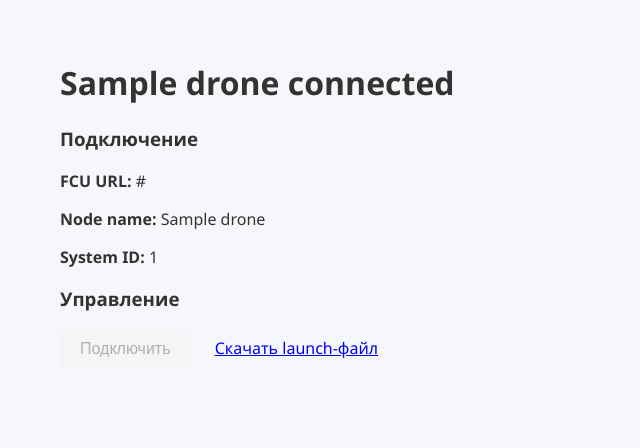
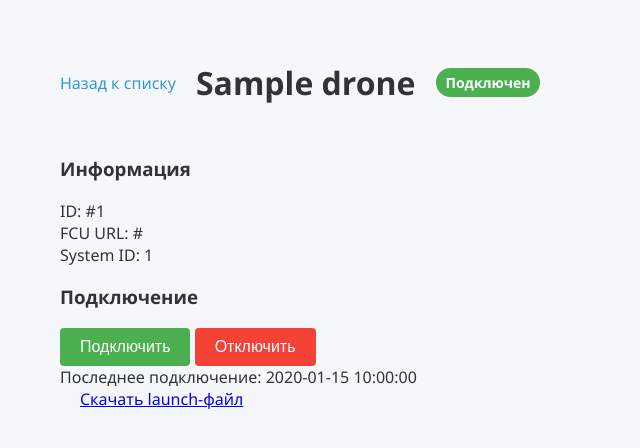
Before and after one commit to urmasa-tar/dron_App, a Flask app: template drone_backend/app/templates/drone_detail.html in a window 1280 px wide. Shown: the part 68-516 px from the top of the page, without its empty margins (0-640 px from the left). Run offline with Flask 3, Linux system fonts and the light colour scheme; the template is opened without the code that fills it: most values are stand-ins (such as "Sample title", 1, 10 or a date in 2020).

Commit message:
just ip connection

```diff
--- a/drone_backend/app/templates/drone_detail.html
+++ b/drone_backend/app/templates/drone_detail.html
@@ -2,45 +2,230 @@
 
 {% block content %}
 <div class="container drone-detail">
-    <h1>{{ drone.name }} <span class="badge badge-{{ 'success' if drone.status == 'connected' else 'secondary' }}">
-        {{ drone.status }}
-    </span></h1>
+    <div class="drone-header">
+        <a href="{{ url_for('website.index') }}" class="back-link">
+            <i class="fas fa-arrow-left"></i> Назад к списку
+        </a>
+        <h1>{{ drone.name }}</h1>
+        <span class="status-badge status-{{ drone.status }}">
+            {% if drone.status == 'connected' %}
+                Подключен
+            {% else %}
+                Отключен
+            {% endif %}
+        </span>
+    </div>
 
-    <div class="drone-info">
+    <div class="drone-info-grid">
         <div class="info-card">
-            <h3>Подключение</h3>
-            <p><strong>FCU URL:</strong> {{ drone.fcu_url }}</p>
-            <p><strong>Node name:</strong> {{ drone.node_name }}</p>
-            <p><strong>System ID:</strong> {{ drone.system_id }}</p>
+            <h3><i class="fas fa-info-circle"></i> Информация</h3>
+            <div class="info-row">
+                <span class="info-label">ID:</span>
+                <span class="info-value">#{{ drone.id }}</span>
+            </div>
+            <div class="info-row">
+                <span class="info-label">FCU URL:</span>
+                <span class="info-value">{{ drone.fcu_url }}</span>
+            </div>
+            <div class="info-row">
+                <span class="info-label">System ID:</span>
+                <span class="info-value">{{ drone.system_id }}</span>
+            </div>
         </div>
 
         <div class="info-card">
-            <h3>Управление</h3>
-            <button class="btn btn-connect"
-                    onclick="connectDrone({{ drone.id }})"
-                    {{ 'disabled' if drone.status == 'connected' }}>
-                Подключить
-            </button>
-            <a href="/download/launch/{{ drone.name }}" class="btn btn-download">
-                Скачать launch-файл
-            </a>
+            <h3><i class="fas fa-plug"></i> Подключение</h3>
+            <div class="connection-controls">
+                <button id="connect-btn" class="btn btn-connect"
+                        data-drone-id="{{ drone.id }}"
+                        {% if drone.status == 'connected' %}disabled{% endif %}>
+                    <i class="fas fa-link"></i> Подключить
+                </button>
+                <button id="disconnect-btn" class="btn btn-disconnect"
+                        data-drone-id="{{ drone.id }}"
+                        {% if drone.status != 'connected' %}disabled{% endif %}>
+                    <i class="fas fa-unlink"></i> Отключить
+                </button>
+            </div>
+            <div id="connection-status" class="connection-status">
+                {% if drone.status == 'connected' %}
+                    Последнее подключение: {{ drone.added_at }}
+                {% endif %}
+            </div>
         </div>
+    </div>
+
+    <div class="drone-actions">
+        <a href="{{ url_for('website.download_launch', drone_name=drone.name) }}"
+           class="btn btn-download">
+            <i class="fas fa-download"></i> Скачать launch-файл
+        </a>
     </div>
 </div>
 
+<div id="alert-container" style="position: fixed; top: 20px; right: 20px;"></div>
+
 <script>
-function connectDrone(droneId) {
-    fetch(`/drone/${droneId}/connect`, {
-        method: 'POST'
-    })
-    .then(response => response.text())
-    .then(data => {
-        alert(data);
-        window.location.reload();
-    })
-    .catch(error => {
-        alert('Ошибка подключения: ' + error);
+// Используем делегирование событий вместо inline onclick
+document.addEventListener('DOMContentLoaded', function() {
+    // Обработчик для кнопки подключения
+    document.addEventListener('click', function(e) {
+        if (e.target.closest('#connect-btn')) {
+            const btn = e.target.closest('#connect-btn');
+            const droneId = btn.dataset.droneId;
+            connectDrone(droneId);
+        }
+
+        if (e.target.closest('#disconnect-btn')) {
+            const btn = e.target.closest('#disconnect-btn');
+            const droneId = btn.dataset.droneId;
+            disconnectDrone(droneId);
+        }
     });
+});
+
+// Функция подключения дрона
+async function connectDrone(droneId) {
+    const btn = document.getElementById('connect-btn');
+    const statusDiv = document.getElementById('connection-status');
+
+    btn.disabled = true;
+    btn.innerHTML = '<i class="fas fa-spinner fa-spin"></i> Подключение...';
+
+    try {
+        const response = await fetch(`/drone/${droneId}/connect`, {
+            method: 'POST',
+            headers: {
+                'Accept': 'application/json',
+                'Content-Type': 'application/json'
+            }
+        });
+
+        const data = await response.json();
+
+        if (!response.ok) {
+            throw new Error(data.message || 'Ошибка сервера');
+        }
+
+        showAlert(`Успешно подключено к дрону. PID: ${data.pid}`, 'success');
+        setTimeout(() => window.location.reload(), 1000);
+    } catch (error) {
+        console.error('Ошибка подключения:', error);
+        showAlert(error.message, 'error');
+    } finally {
+        btn.disabled = false;
+        btn.innerHTML = '<i class="fas fa-link"></i> Подключить';
+    }
+}
+
+// Функция отключения дрона
+async function disconnectDrone(droneId) {
+    const btn = document.getElementById('disconnect-btn');
+
+    btn.disabled = true;
+    btn.innerHTML = '<i class="fas fa-spinner fa-spin"></i> Отключение...';
+
+    try {
+        const response = await fetch(`/drone/${droneId}/disconnect`, {
+            method: 'POST',
+            headers: {
+                'Accept': 'application/json',
+                'Content-Type': 'application/json'
+            }
+        });
+
+        const data = await response.json();
+
+        if (!response.ok) {
+            throw new Error(data.message || 'Ошибка сервера');
+        }
+
+        showAlert('Дрон успешно отключен', 'success');
+        setTimeout(() => window.location.reload(), 1000);
+    } catch (error) {
+        console.error('Ошибка отключения:', error);
+        showAlert(error.message, 'error');
+    } finally {
+        btn.disabled = false;
+        btn.innerHTML = '<i class="fas fa-unlink"></i> Отключить';
+    }
+}
+
+// Функция показа уведомлений
+function showAlert(message, type) {
+    const container = document.getElementById('alert-container');
+    const alert = document.createElement('div');
+
+    alert.className = `alert alert-${type}`;
+    alert.innerHTML = `
+        <div class="alert-icon">
+            <i class="fas ${type === 'success' ? 'fa-check-circle' : 'fa-exclamation-circle'}"></i>
+        </div>
+        <div class="alert-message">${message}</div>
+    `;
+
+    container.appendChild(alert);
+
+    setTimeout(() => {
+        alert.style.opacity = '0';
+        setTimeout(() => alert.remove(), 300);
+    }, 3000);
 }
 </script>
+
+<style>
+.alert {
+    padding: 15px;
+    margin-bottom: 10px;
+    border-radius: 4px;
+    color: white;
+    display: flex;
+    align-items: center;
+    transition: opacity 0.3s;
+    box-shadow: 0 2px 10px rgba(0,0,0,0.1);
+}
+
+.alert-success {
+    background-color: #4CAF50;
+}
+
+.alert-error {
+    background-color: #F44336;
+}
+
+.alert-icon {
+    margin-right: 10px;
+    font-size: 20px;
+}
+
+.alert-message {
+    flex-grow: 1;
+}
+
+.btn-connect {
+    background-color: #4CAF50;
+    color: white;
+}
+
+.btn-disconnect {
+    background-color: #F44336;
+    color: white;
+}
+
+.status-badge {
+    padding: 5px 10px;
+    border-radius: 20px;
+    font-size: 14px;
+}
+
+.status-connected {
+    background-color: #4CAF50;
+    color: white;
+}
+
+.status-disconnected {
+    background-color: #9E9E9E;
+    color: white;
+}
+</style>
 {% endblock %}
```
Also changed, not shown: drone_backend/app/routes/website.py (+103 -49 lines), drone_backend/app/templates/add_drone.html (+5 -5 lines), drone_backend/app/utils/launch_generator.py (+11 -3 lines), 2 other files.
